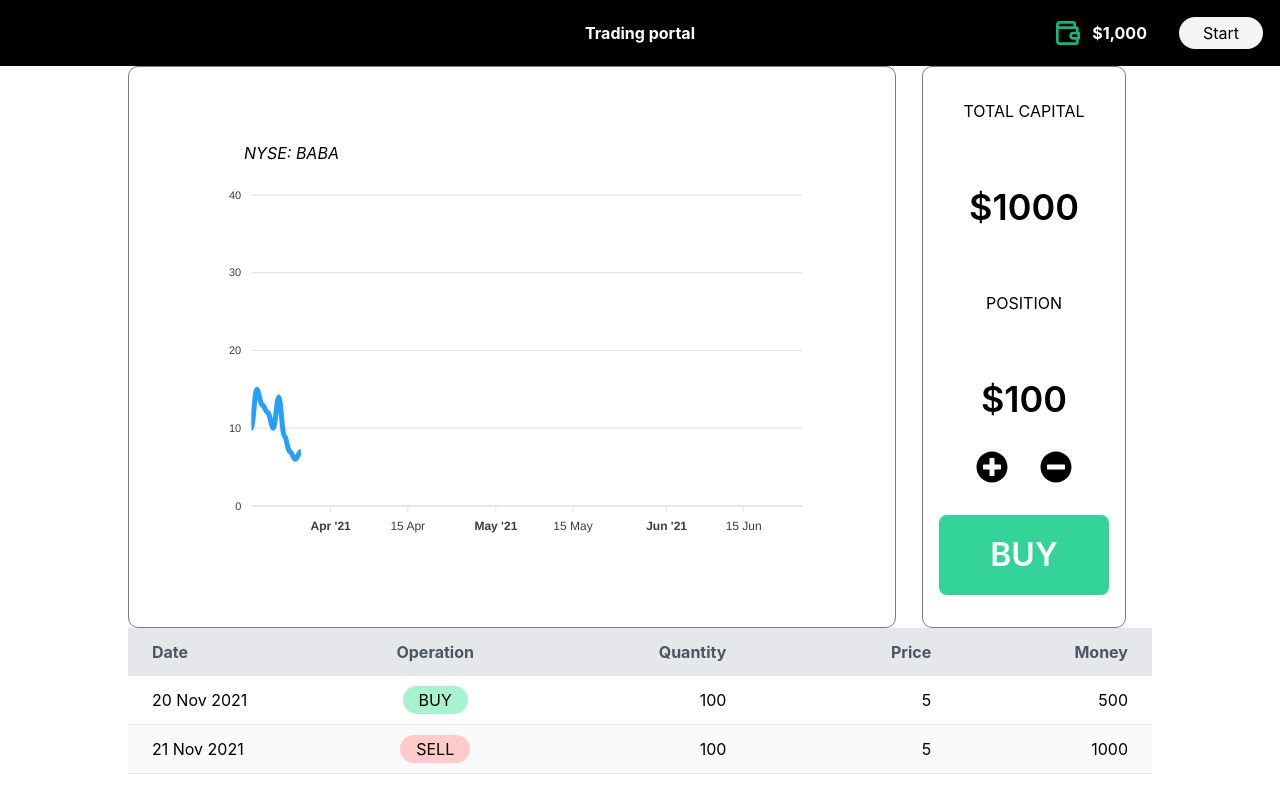
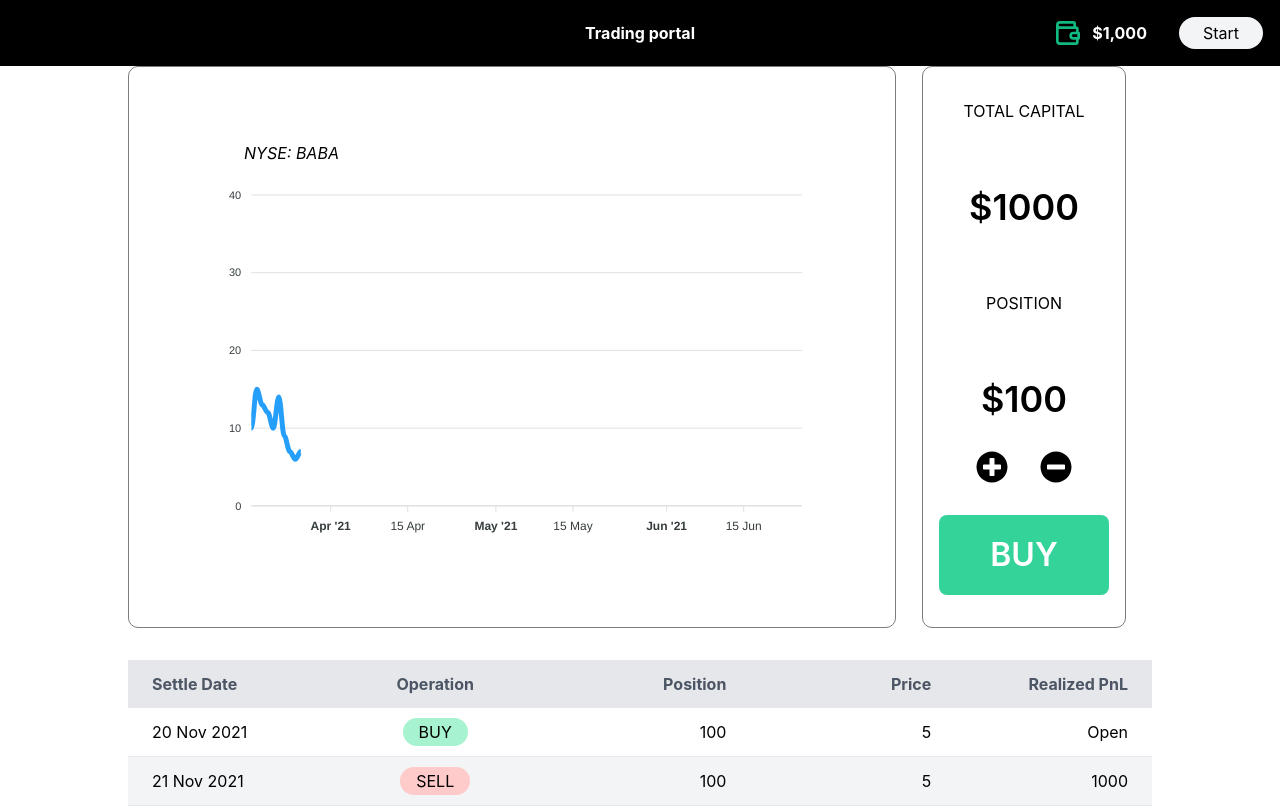
Before and after one commit to loocurse/qc-trading-sim, a React (Create React App) app: page / in a window 1280 px wide. Built offline with nearby package versions, Linux system fonts and the light colour scheme.

Commit message:
minor changes

```diff
--- a/src/App.js
+++ b/src/App.js
@@ -74,7 +74,7 @@
             transactions={state.transactions}
             position={state.position}
           />
-          <Transactions />
+          <Transactions className="mt-8" />
         </div>
       </div>
     </div>
--- a/src/App.scss
+++ b/src/App.scss
@@ -59,18 +59,16 @@
   p,
   input {
     margin: 2rem 1rem;
-  }
-  /* Chrome, Safari, Edge, Opera */
-  input::-webkit-outer-spin-button,
-  input::-webkit-inner-spin-button {
-    -webkit-appearance: none;
-    margin: 0;
+    &::-webkit-outer-spin-button,
+    &::-webkit-inner-spin-button {
+      -webkit-appearance: none;
+      margin: 0;
+    }
+    &[type="number"] {
+      -moz-appearance: textfield;
+    }
   }
 
-  /* Firefox */
-  input[type="number"] {
-    -moz-appearance: textfield;
-  }
   .plus-minus {
     display: flex;
     align-items: center;
--- a/src/components/EditableInput.jsx
+++ b/src/components/EditableInput.js
@@ -13,7 +13,7 @@
       childRef.current.focus();
     }
   }, [editing, childRef]);
-  const keydownHandler = (event, type) => {
+  const keydownHandler = (event) => {
     const { key } = event;
     const keys = ["Escape", "Tab", "Enter"];
     if (keys.indexOf(key) > -1) {
--- a/src/components/Transactions.js
+++ b/src/components/Transactions.js
@@ -1,6 +1,6 @@
 import React from "react";
 
-export default function Transactions() {
+export default function Transactions({ transactions, className, ...props }) {
   // TODO integrate data from other components
   // TODO Change table headers
   const data = [
@@ -9,7 +9,7 @@
       operation: "BUY",
       quantity: 100,
       price: 5,
-      money: 500,
+      money: "Open",
     },
     {
       date: "21 Nov 2021",
@@ -20,17 +20,8 @@
     },
   ];
   return (
-    <div
-      style={{
-        gridColumn: "1/-1",
-      }}
-    >
-      <table
-        style={{
-          width: "100%",
-          borderCollapse: "collapse",
-        }}
-      >
+    <div className={`col-span-full ${className}`} {...props}>
+      <table className="w-full border-collapse">
         <colgroup>
           {Array(5)
             .fill()
@@ -39,68 +30,36 @@
             ))}
         </colgroup>
         <thead>
-          <tr
-            style={{
-              background: "#E5E7EB",
-              color: "#4B5563",
-            }}
-          >
-            <th style={{ padding: "12px 0px 12px 24px", textAlign: "left" }}>
-              Date
-            </th>
-            <th style={{ padding: "12px 0px" }}>Operation</th>
-            <th style={{ padding: "12px 16px 12px 0px", textAlign: "right" }}>
-              Quantity
-            </th>
-            <th style={{ padding: "12px 16px 12px 0px", textAlign: "right" }}>
-              Price
-            </th>
-            <th style={{ padding: "12px 24px 12px 0px", textAlign: "right" }}>
-              Money
-            </th>
+          <tr className="bg-gray-200 text-gray-600">
+            <th className="py-3 pl-6 text-left">Settle Date</th>
+            <th className="py-3 text-center">Operation </th>
+            <th className="py-3 pr-4 text-right">Position</th>
+            <th className="py-3 pr-4 text-right">Price</th>
+            <th className="py-3 pr-6 text-right">Realized PnL</th>
           </tr>
         </thead>
         <tbody>
           {data.map(({ date, operation, quantity, price, money }, idx) => {
             return (
               <tr
-                style={{
-                  borderBottom: "1px solid #e5e7eb",
-                  background: idx % 2 !== 0 ? "#F9FAFB" : "",
-                }}
+                className={`border-b border-gray-200 ${
+                  idx % 2 !== 0 ? "bg-gray-100" : ""
+                }`}
                 key={idx}
               >
-                <td
-                  style={{ padding: "12px 0px 12px 24px", textAlign: "left" }}
-                >
-                  {date}
-                </td>
-                <td style={{ textAlign: "center", padding: "4px 0px" }}>
+                <td className="py-3 pl-6 text-left">{date}</td>
+                <td className="py-1 text-center">
                   <span
-                    style={{
-                      background: operation === "BUY" ? "#A7F3D0" : "#FECACA",
-                      borderRadius: "9999px",
-                      padding: "4px 16px",
-                    }}
+                    className={`${
+                      operation === "BUY" ? "bg-green-200" : "bg-red-200"
+                    } rounded-full py-1 px-4`}
                   >
                     {operation}
                   </span>
                 </td>
-                <td
-                  style={{ padding: "12px 16px 12px 0px", textAlign: "right" }}
-                >
-                  {quantity}
-                </td>
-                <td
-                  style={{ padding: "12px 16px 12px 0px", textAlign: "right" }}
-                >
-                  {price}
-                </td>
-                <td
-                  style={{ padding: "12px 24px 12px 0px", textAlign: "right" }}
-                >
-                  {money}
-                </td>
+                <td className="py-3 pr-4 text-right">{quantity}</td>
+                <td className="py-3 pr-4 text-right">{price}</td>
+                <td className="py-3 pr-6 text-right">{money}</td>
               </tr>
             );
           })}
--- a/src/reducer.js
+++ b/src/reducer.js
@@ -10,6 +10,8 @@
 
 const reducer = (state, action) => {
   switch (action.type) {
+    // TODO transactions probably should include position and date to facilitate
+    // easier logging
     case "BUY": {
       const transactions = {
         ...state.transactions,
```
Also changed, not shown: src/components/Icons.js (renamed from src/components/Icons.jsx).
